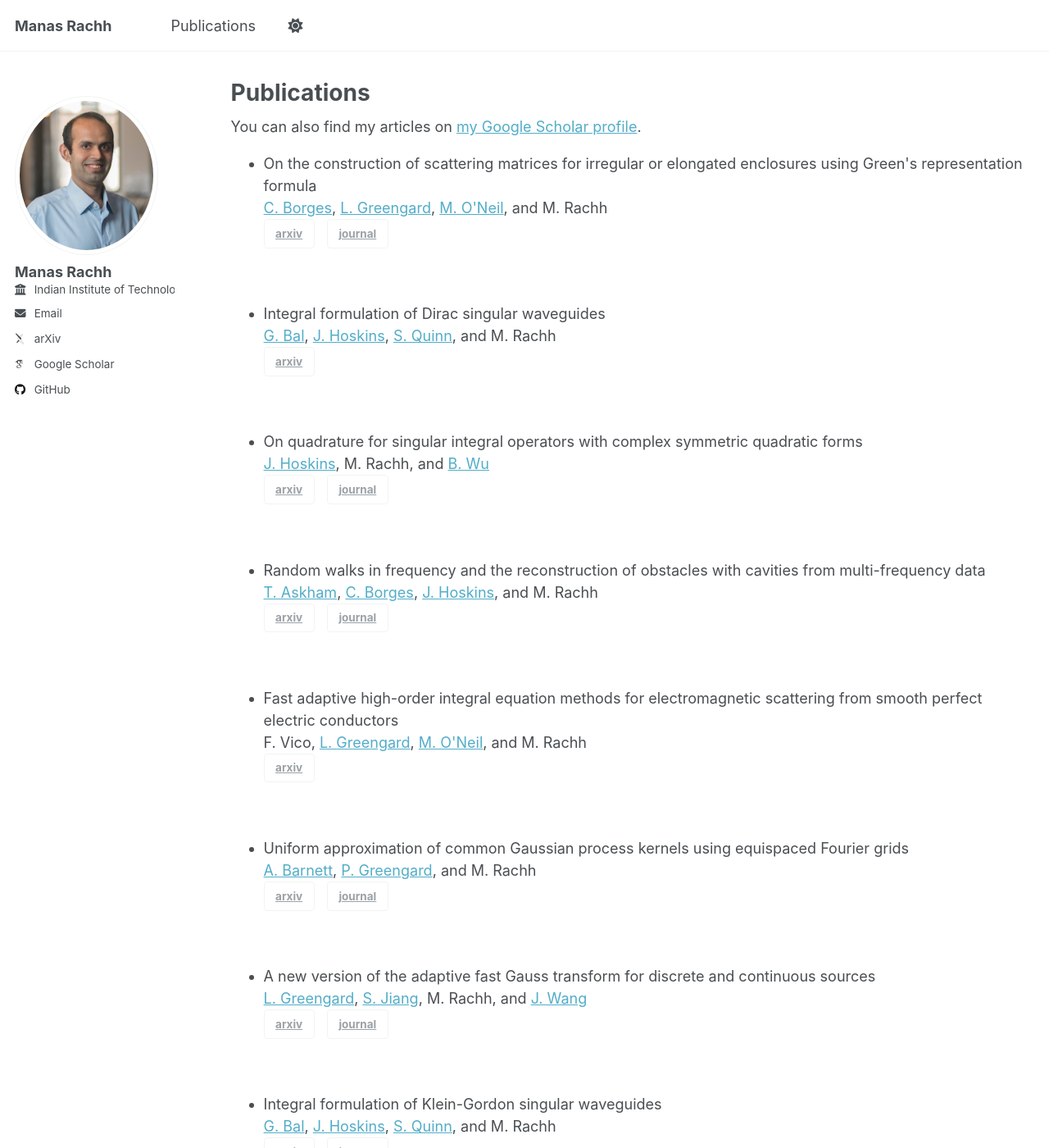
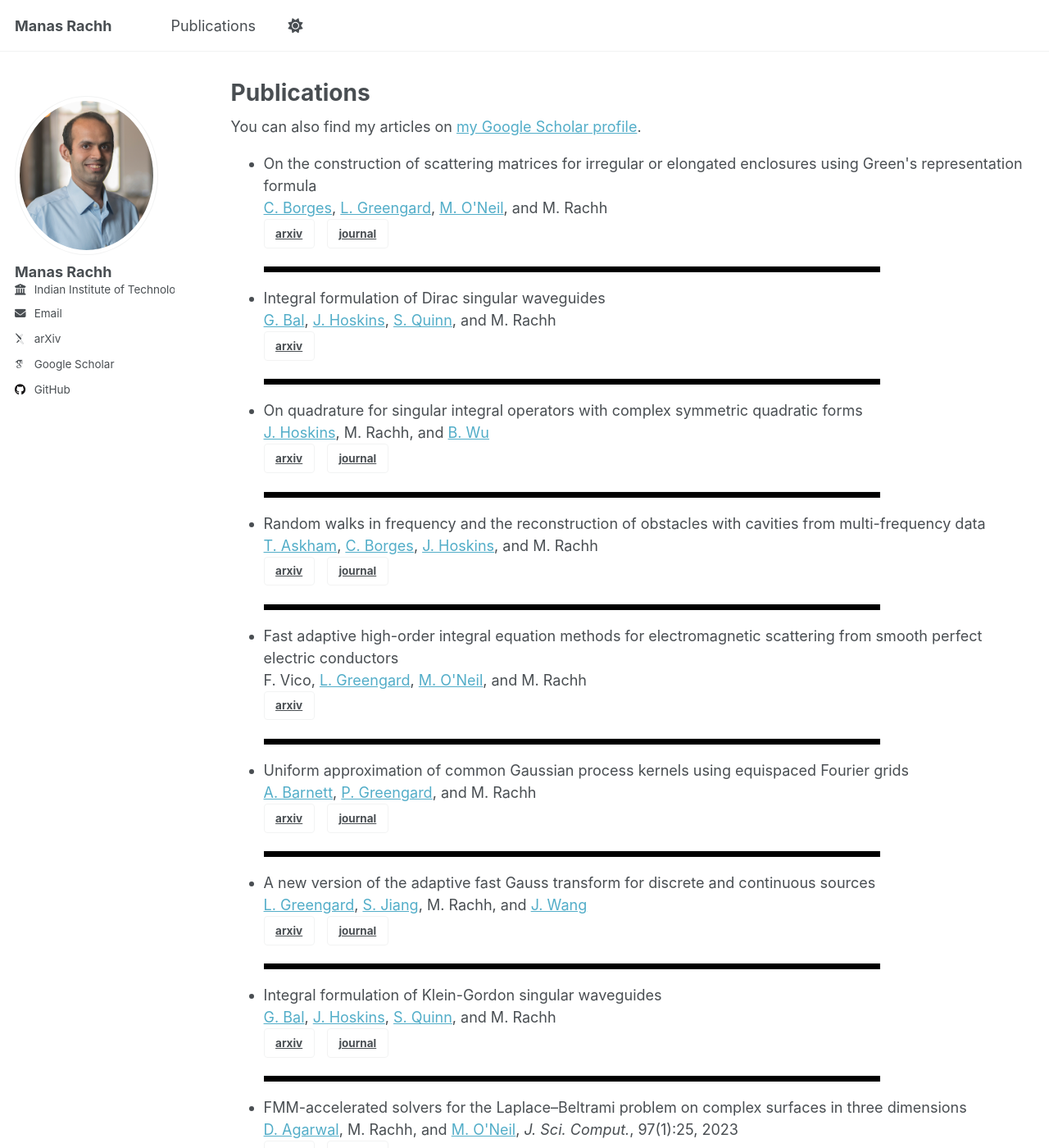
Before and after one commit to mrachh/mrachh.github.io, a Jekyll site: the page built from _pages/publications.html, in a window 1280 px wide and 1400 px high. Shown: the whole window at 82% size. Built offline with Jekyll 4.4.1, drawn with Linux system fonts in a browser that asks for light colours; some web fonts are replaced; a script that is not in the unit is left out.

Commit message:
small changes

```diff
--- a/_pages/publications.html
+++ b/_pages/publications.html
@@ -28,7 +28,7 @@
     href=https://doi.org/10.1007/s10915-024-02727-7>journal</a>
     </div>
   </li>
-  <br> <br>
+  <hr width="80%" size=10 color="black">
 
   <li>
     Integral formulation of Dirac singular waveguides <br>
@@ -42,7 +42,7 @@
     href=https://arxiv.org/abs/2312.16701>arxiv</a>
     </div>
   </li>
-  <br> <br>
+  <hr width="80%" size=10 color="black">
 
   <li>
     On quadrature for singular integral operators with complex
@@ -58,7 +58,7 @@
     href=https://doi.org/10.1016/j.acha.2024.101721>journal</a>
     </div>
   </li>
-  <br> <br>
+  <hr width="80%" size=10 color="black">
 
   <li>
     Random walks in frequency and the reconstruction of obstacles
@@ -75,7 +75,7 @@
     href=https://doi.org/10.1007/s10915-023-02406-z>journal</a>
     </div>
   </li>
-  <br> <br>
+  <hr width="80%" size=10 color="black">
 
   <li>
     Fast adaptive high-order integral equation methods for
@@ -91,7 +91,7 @@
     &nbsp;
     </div>
   </li>
-  <br> <br>
+  <hr width="80%" size=10 color="black">
 
 
   <li>
@@ -108,7 +108,7 @@
     href=https://doi.org/10.1088/1361-6420/acb2ec>journal</a>
     </div>
   </li>
-  <br> <br>
+  <hr width="80%" size=10 color="black">
 
   <li>
     A new version of the adaptive fast Gauss transform for discrete
@@ -126,7 +126,7 @@
     href=https://doi.org/10.1137/23M1572453>journal</a>
     </div>
   </li>
-  <br> <br>
+  <hr width="80%" size=10 color="black">
 
 
   <li>
@@ -144,7 +144,7 @@
     href=https://doi.org/10.1002/cpa.22227>journal</a>
     </div>
   </li>
-  <br> <br>
+  <hr width="80%" size=10 color="black">
 
 
   <li>
@@ -161,7 +161,7 @@
     href=https://doi.org/10.1007/s10915-023-02336-w>journal</a>
     </div>
   </li>
-  <br> <br>
+  <hr width="80%" size=10 color="black">
 
 
   <li>
@@ -181,7 +181,7 @@
     href=https://doi.org/10.1016/j.jcp.2023.112341>journal</a>
     </div>
   </li>
-  <br> <br>
+  <hr width="80%" size=10 color="black">
 
   <li>
     On the robustness of inverse scattering for penetrable, homogeneous
@@ -199,7 +199,7 @@
     href=https://doi.org/10.1088/1361-6420/acb2ec>journal</a>
     </div>
   </li>
-  <br> <br>
+  <hr width="80%" size=10 color="black">
 
   <li>
     Equispaced Fourier representations for efficient Gaussian process
@@ -216,7 +216,7 @@
     href=https://doi.org/10.1137/23M1565310>journal</a>
     </div>
   </li>
-  <br> <br>
+  <hr width="80%" size=10 color="black">
 
   <li>
     Quantum electrodynamics of chiral waveguide arrays <br>
@@ -233,7 +233,7 @@
     href=https://doi.org/10.1364/OL.477807>journal</a>
     </div>
   </li>
-  <br> <br>
+  <hr width="80%" size=10 color="black">
 
   <li>
     FMM-LU: A fast direct solver for multiscale boundary integral equations in
@@ -250,7 +250,7 @@
     href=https://doi.org/10.1137/22M1514040>journal</a>
     </div>
   </li>
-  <br> <br>
+  <hr width="80%" size=10 color="black">
 
   <li>
     Analysis of single-excitation
@@ -265,7 +265,7 @@
     href=https://arxiv.org/abs/2110.07049>arxiv</a>
     </div>
   </li>
-  <br> <br>
+  <hr width="80%" size=10 color="black">
   <li>
     A fast, high-order numerical method for the simulation of single-excitation
     states in quantum optics <br>
@@ -283,7 +283,7 @@
     href=https://doi.org/10.1016/j.jcp.2022.111723>journal</a>
     </div>
   </li>
-  <br> <br>
+  <hr width="80%" size=10 color="black">
   <li>
     Debye source representations for type-I superconductors, I <br>
     <a href=https://www.math.upenn.edu/~cle/>C. Epstein</a>,
@@ -299,7 +299,7 @@
     href=https://doi.org/10.1016/j.jcp.2021.110892>journal</a>
     </div>
   </li>
-  <br> <br>
+  <hr width="80%" size=10 color="black">
 
   <li>
     Multifrequency inverse obstacle scattering with unknown impedance boundary
@@ -314,7 +314,7 @@
     href=https://doi.org/10.1007/s10444-021-09915-1>journal</a>
     </div>
   </li>
-  <br> <br>
+  <hr width="80%" size=10 color="black">
 
   <li>
     Fast multipole methods for evaluation of layer potentials
@@ -330,7 +330,7 @@
     href=https://doi.org/10.1016/j.jcpx.2021.100092>journal</a>
     </div>
   </li>
-  <br> <br>
+  <hr width="80%" size=10 color="black">
 
   <li>
     Recovering missing data in coherent diffraction imaging <br>
@@ -348,7 +348,7 @@
     href=https://doi.org/10.1137/20M134767X>journal</a>
     </div>
   </li>
-  <br> <br>
+  <hr width="80%" size=10 color="black">
   <li>
     On the discretization of Laplace's equation with Neumann boundary
     conditions on polygonal domains <br>
@@ -362,7 +362,7 @@
     href=https://doi.org/10.1016/j.jcpx.2020.100072>journal</a>
     </div>
   </li>
-  <br> <br>
+  <hr width="80%" size=10 color="black">
   <li>
     A fast boundary integral method for high-order multiscale mesh
     generation <br>
@@ -378,7 +378,7 @@
     href=https://doi.org/10.1137/19m1290450>journal</a>
     </div>
   </li>
-  <br> <br>
+  <hr width="80%" size=10 color="black">
   <li>
     On the solution of Laplace's equation in the vicinity of
     triple-junctions <br>
@@ -392,7 +392,7 @@
     href=https://doi.org/10.2140/paa.2020.2.447>journal</a>
     </div>
   </li>
-  <br> <br>
+  <hr width="80%" size=10 color="black">
   <li>
     A boundary integral equation approach to computing eigenvalues
     of the Stokes operator <br>
@@ -406,7 +406,7 @@
     href=https://doi.org/10.1007/s10444-020-09774-2>journal</a>
     </div>
   </li>
-  <br> <br>
+  <hr width="80%" size=10 color="black">
   <li>
     Fast interpolation-based t-SNE for improved visualization of
     single-cell RNA-seq data<br>
@@ -424,7 +424,7 @@
     href=https://doi.org/10.1038/s41592-018-0308-4>journal</a>
     </div>
   </li>
-  <br> <br>
+  <hr width="80%" size=10 color="black">
   <li>
     On the solution of Stokes equation on regions with corners <br>
     M. Rachh, and K. Serkh, <i>Comm. Pure Appl. Math.</i> 73.11: 2295-2369, 2020<br>
@@ -436,7 +436,7 @@
     href=https://doi.org/10.1002/cpa.21937>journal</a>
     </div>
   </li>
-  <br> <br>
+  <hr width="80%" size=10 color="black">
   <li>
     A fluctuating boundary integral method for Brownian suspensions<br>
     <a href=http://www.cims.nyu.edu/~billbao/>Y. Bao</a>,
@@ -453,7 +453,7 @@
     href=https://doi.org/10.1016/j.jcp.2018.08.021>journal</a>
     </div>
   </li>
-  <br> <br>
+  <hr width="80%" size=10 color="black">
   <li>
     Integral equation formulation of the biharmonic Dirichlet problem <br>
     M. Rachh, and
@@ -467,7 +467,7 @@
     href=https://doi.org/10.1007/s10915-017-0559-8>journal</a>
     </div>
   </li>
-  <br> <br>
+  <hr width="80%" size=10 color="black">
   <li>
     Optimal Jittered Sampling for two points in the unit square <br>
     <a href=http://pub.ist.ac.at/~pausinger/>F. Pausinger</a>,
@@ -482,7 +482,7 @@
     href=https://doi.org/10.1016/j.spl.2017.09.010>journal</a>
     </div>
   </li>
-  <br> <br>
+  <hr width="80%" size=10 color="black">
   <li>
     On the diffusion geometry of Graph Laplacians and applications <br>
     <a href=http://users.math.yale.edu/users/xc289/>X. Cheng</a>,
@@ -497,7 +497,7 @@
     href=https://doi.org/10.1016/j.acha.2018.04.001>journal</a>
     </div>
   </li>
-  <br> <br>
+  <hr width="80%" size=10 color="black">
   <li>
     On the location of maxima of solutions of Schr&#246;dinger's equation<br>
     M. Rachh,
@@ -511,7 +511,7 @@
     href=https://doi.org/10.1002/cpa.21753>journal</a>
     </div>
   </li>
-  <br> <br>
+  <hr width="80%" size=10 color="black">
   <li>
     An efficient high order method for dislocation climb in two
     dimensions <br>
@@ -524,7 +524,7 @@
     href=https://doi.org/10.1137/16m1081920>journal</a>
     </div>
   </li>
-  <br> <br>
+  <hr width="80%" size=10 color="black">
   <li>
     An integral equation formulation for rigid bodies in Stokes flow
     in three dimensions <br>
@@ -541,7 +541,7 @@
     href=https://doi.org/10.1016/j.jcp.2016.12.018>journal</a>
     </div>
   </li>
-  <br> <br>
+  <hr width="80%" size=10 color="black">
   <li>
     A coarse-grained computational model of the nuclear pore complex
     predicts Phe-Gly nucleoporin dynamics <br>
@@ -555,7 +555,7 @@
     href=https://doi.org/10.1085/jgp.201711769>journal</a>
     </div>
   </li>
-  <br> <br>
+  <hr width="80%" size=10 color="black">
   <li>
     Fast algorithms for Quadrature by Expansion I:
     Globally valid expansions<br>
@@ -571,7 +571,7 @@
     href=https://doi.org/10.1016/j.jcp.2017.04.062>journal</a>
     </div>
   </li>
-  <br> <br>
+  <hr width="80%" size=10 color="black">
   <li>
     Accurate derivative evaluation for any Grad-Shafranov solver<br>
     <a href=http://cims.nyu.edu/~lfr224/>L. Ricketson</a>,
@@ -587,7 +587,7 @@
     href=https://doi.org/10.1016/j.jcp.2015.11.015>journal</a>
     </div>
   </li>
-  <br> <br>
+  <hr width="80%" size=10 color="black">
   <li>
     Integral equation methods for elastance and mobility
     problems in two dimensions<br>
@@ -602,6 +602,6 @@
     href=https://doi.org/10.1137/15m103251x>journal</a>
     </div>
   </li>
-  <br> <br>
+  <hr width="80%" size=10 color="black">
 
 </ul>
--- a/_sass/layout/_buttons.scss
+++ b/_sass/layout/_buttons.scss
@@ -48,7 +48,7 @@
   /* for dark backgrounds */
 
   &--inverse {
-    color: var(--global-text-color-light) !important;
+    color: var(--global-text-color) !important;
     border: 1px solid var(--global-border-color) !important; /* override*/
     background-color: var(--global-bg-color);
 
```
